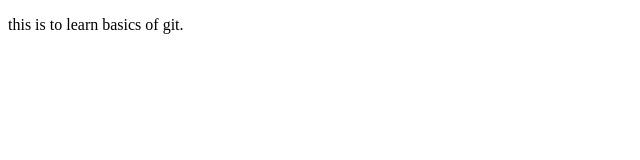
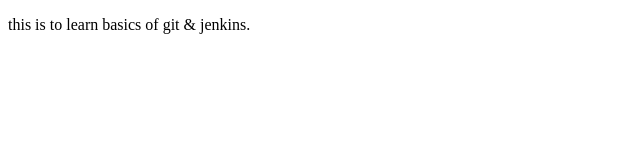
Before and after one commit to iparth0611/learn, a plain HTML site: page index.html in a window 1280 px wide. Shown: the full height of the page, 0-640 px from the left. Drawn offline with Linux system fonts and the light colour scheme.

Commit message:
this is for jenkins

```diff
--- a/index.html
+++ b/index.html
@@ -3,11 +3,11 @@
 <head>
     <meta charset="UTF-8">
     <meta name="viewport" content="width=device-width, initial-scale=1.0">
-    <title>Learn basics of git</title>
+    <title>Learn basics of git & jenkins </title>
 </head>
 <body>
         <p>
-            this is to learn basics of git.
+            this is to learn basics of git & jenkins.
         </p>
 </body>
 </html>
```
